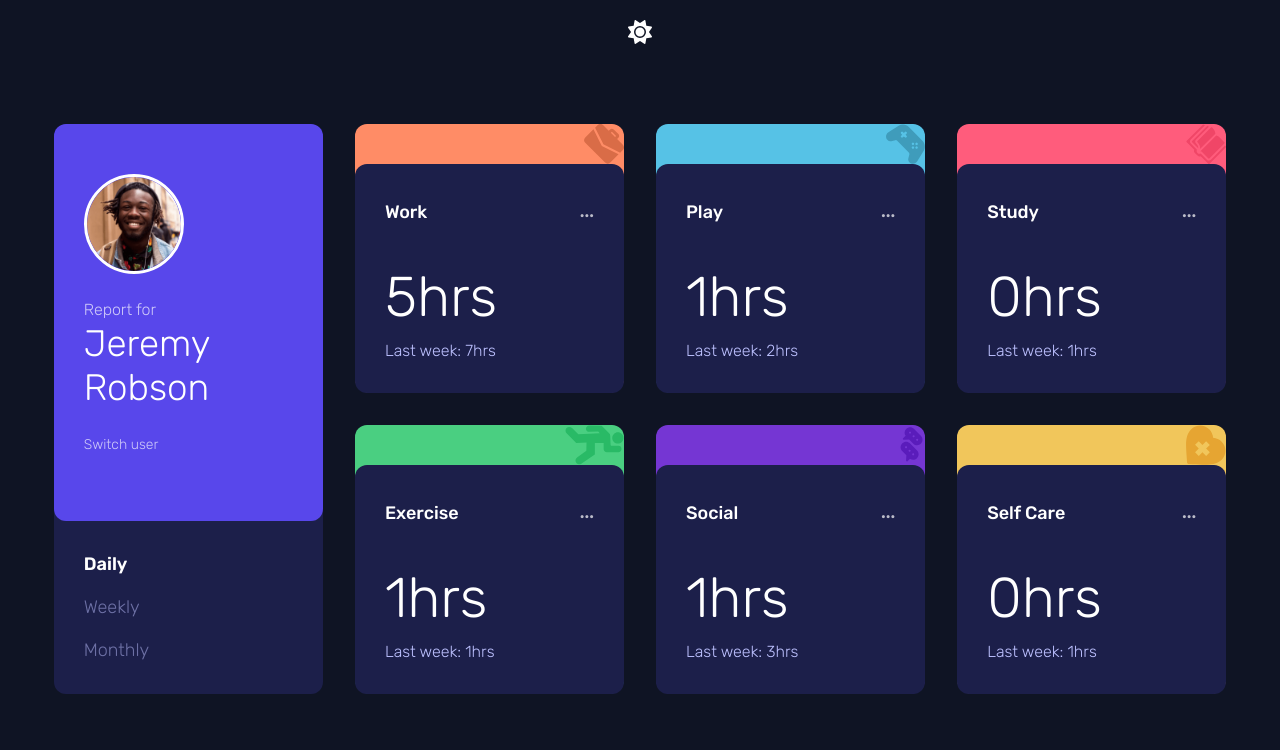
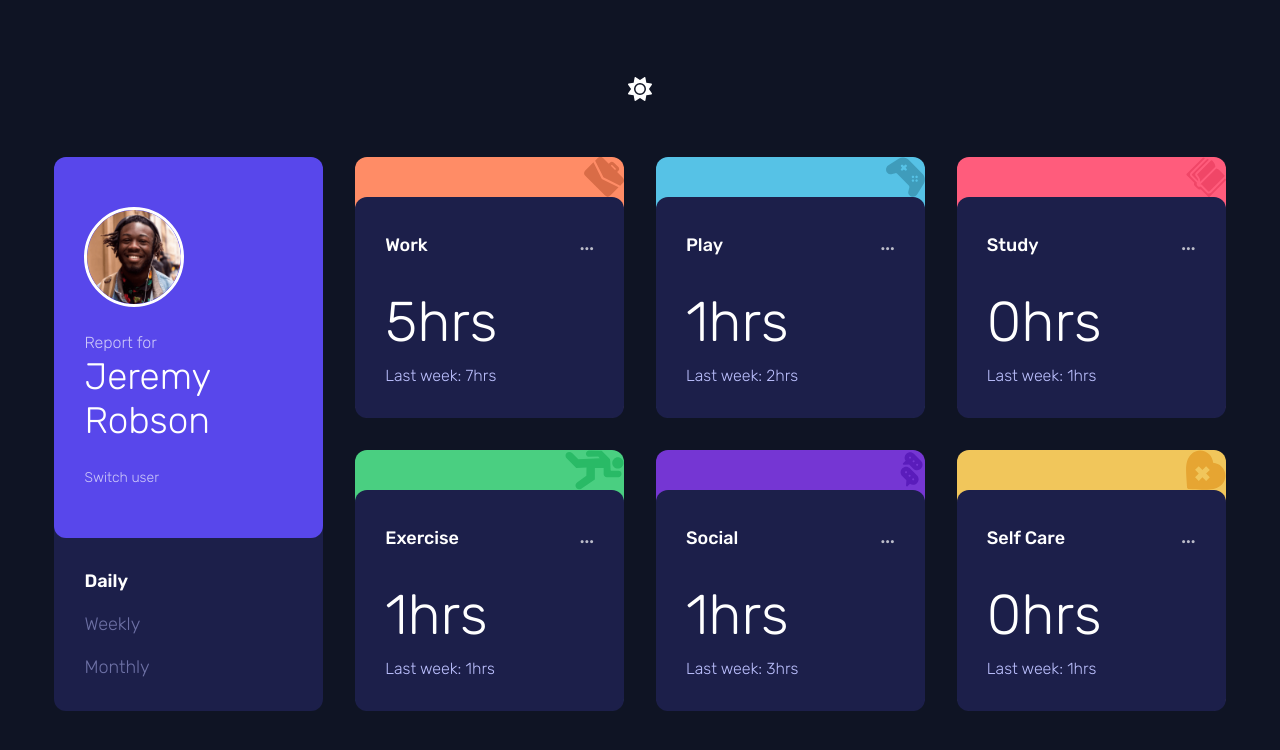
Before and after one commit to chazrsmit/timetracking, a React (Vite) app in the folder time-track/: page / in a window 1280 px wide. Shown: the top 750 px of the page. Built offline with nearby package versions, Linux system fonts and the light colour scheme.

Commit message:
update centered

```diff
--- a/time-track/src/App.css
+++ b/time-track/src/App.css
@@ -12,7 +12,7 @@ body {
 .div-mode {
   /* padding: 2rem; */
   padding-top: 1rem;
-  padding-bottom: 0.5rem;
+  padding-bottom: 1rem;
   display: flex;
   justify-content: center;
   /* background-color: hsl(235, 46%, 20%); */
@@ -56,11 +56,14 @@ body {
 /* Ordis */
 @media (min-width: 1023px) {
   body {
-    padding-bottom: clamp(10px, 2vw, 60px);
+    display: flex;
+    justify-content: center;
+    align-items: center;
+    /* padding-bottom: clamp(10px, 2vw, 60px); */
   }
 
   .section-wrapper {
-    padding-top: 5vw;
+    /* padding-top: 6vw; */
     padding-left: clamp(20px, 4.2vw, 70px);
     padding-right: clamp(20px, 4.2vw, 70px);
     grid-template-columns: repeat(4, 1fr);
--- a/time-track/src/components/user/user.css
+++ b/time-track/src/components/user/user.css
@@ -60,7 +60,8 @@
 
 .div-change p {
     font-size: 14px;
-    transition: all 0.1s ease-in
+    transition: all 0.1s ease-in;
+    margin:0;
 }
 
 .div-change p:hover {
```
